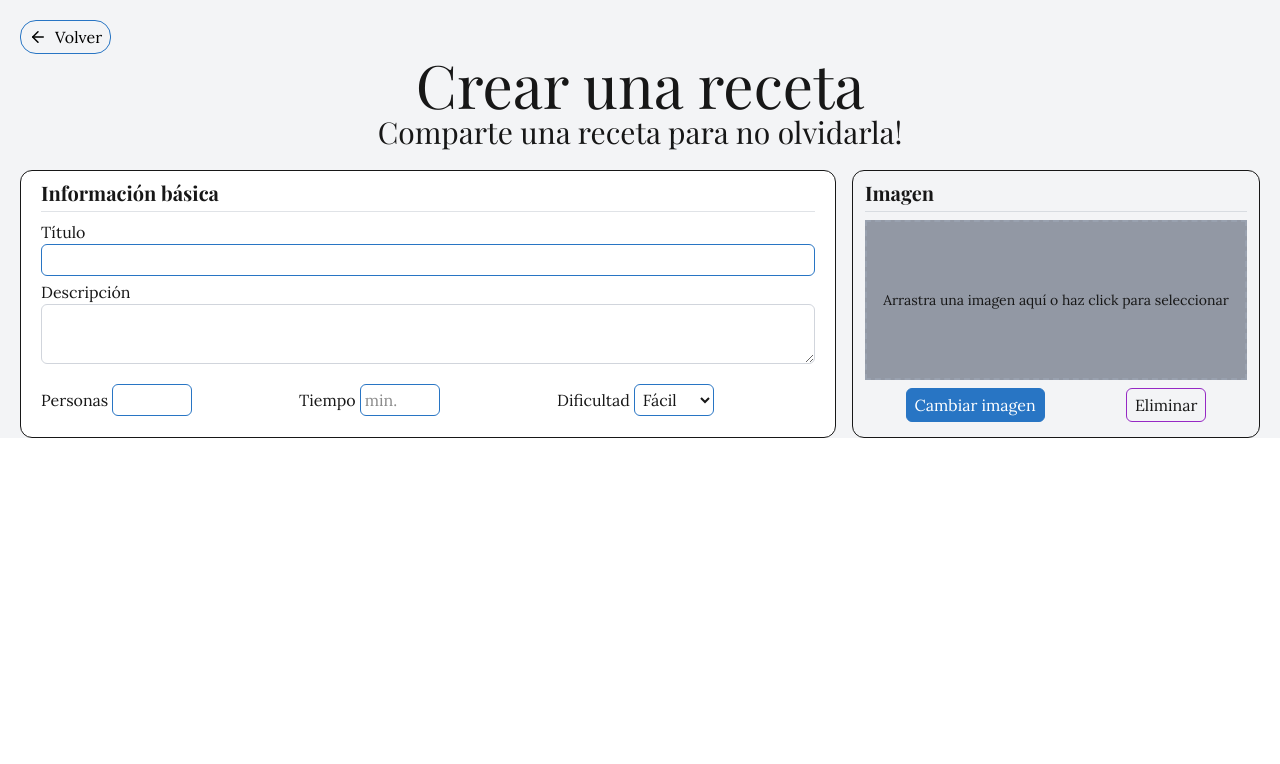
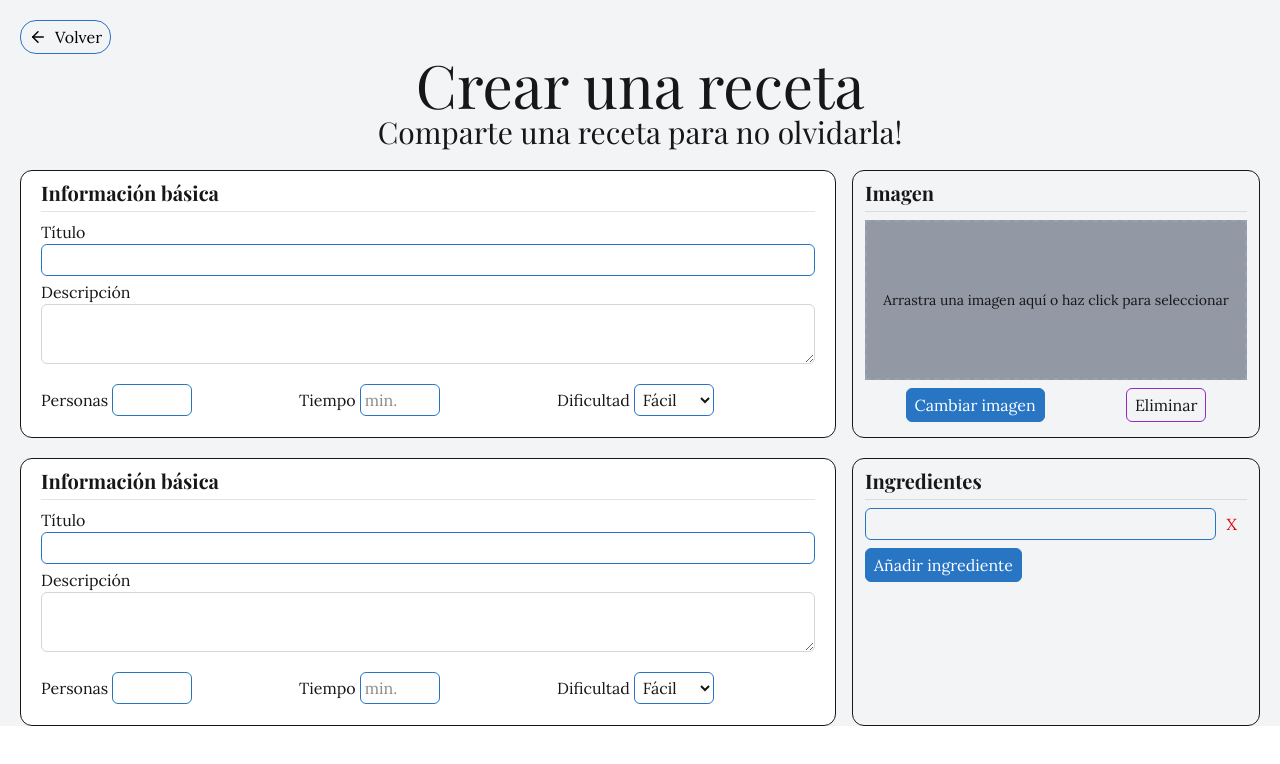
Before and after one commit to cperefer/recetali, a Next.js app: page /recipes/add in a window 1280 px wide. Shown: the top 764 px of the page. Built offline with nearby package versions, Linux system fonts and the light colour scheme; no server answers; sample sign-in values are in the browser's storage.

Commit message:
feat: added RecipeFormIngredients component

```diff
--- a/app/recipes/_components/form/RecipeForm.tsx
+++ b/app/recipes/_components/form/RecipeForm.tsx
@@ -2,6 +2,7 @@ import { Recipe } from "@/app/generated/prisma/client";
 import { RecipeFormHeader } from "./RecipeFormHeader";
 import { RecipeFormInformation } from "./RecipeFormInformation";
 import { RecipeFormImage } from "./RecipeFormImage";
+import { RecipeFormIngredients } from "./RecipeFormIngredients";
 
 export function RecipeForm({ recipe }: { recipe?: Recipe }) {
   console.log(recipe);
@@ -16,6 +17,14 @@ export function RecipeForm({ recipe }: { recipe?: Recipe }) {
           <RecipeFormImage />
         </div>
       </div>
+      <div className="flex flex-col md:flex-row gap-4 w-full mt-2 md:mt-5">
+        <div className="w-full md:w-2/3">
+          <RecipeFormInformation />
+        </div>
+        <div className="w-full md:w-1/3">
+          <RecipeFormIngredients />
+        </div>
+      </div>
     </div>
   );
 }
--- /dev/null
+++ b/app/recipes/_components/form/RecipeFormIngredients.tsx
@@ -0,0 +1,54 @@
+"use client";
+import { useState } from "react";
+
+function RecipeFormIngredient() {
+  return (
+    <input
+      type="text"
+      className="pl-1 mb-2 w-full h-8 border border-primary rounded-md"
+      name="title"
+      id="title"
+    />
+  );
+}
+
+export function RecipeFormIngredients() {
+  const [ingredients, setIngredients] = useState([""]);
+
+  const addIngredient = () => {
+    setIngredients([...ingredients, ""]);
+  };
+
+  const removeIngredient = (index: number) => {
+    setIngredients(ingredients.filter((_, i) => i !== index));
+  };
+
+  return (
+    <div className="border rounded-xl min-h-67 h-full">
+      <div className="mx-2 md:mx-3 pb-1 mt-2 border-bottom-gray">
+        <h4 className="text-xl font-bold">Ingredientes</h4>
+      </div>
+      <div className="mx-2 md:mx-3 my-2">
+        <div>
+          {ingredients.map((_, i) => (
+            <div className="flex flex-row" key={i}>
+              <RecipeFormIngredient key={i} />
+              <button
+                onClick={() => removeIngredient(i)}
+                className="btn w-8 h-8 border-none! text-red-600"
+              >
+                X
+              </button>
+            </div>
+          ))}
+        </div>
+        <button
+          onClick={addIngredient}
+          className="btn btn-primary bg-primary text-black rounded-md!"
+        >
+          Añadir ingrediente
+        </button>
+      </div>
+    </div>
+  );
+}
```
